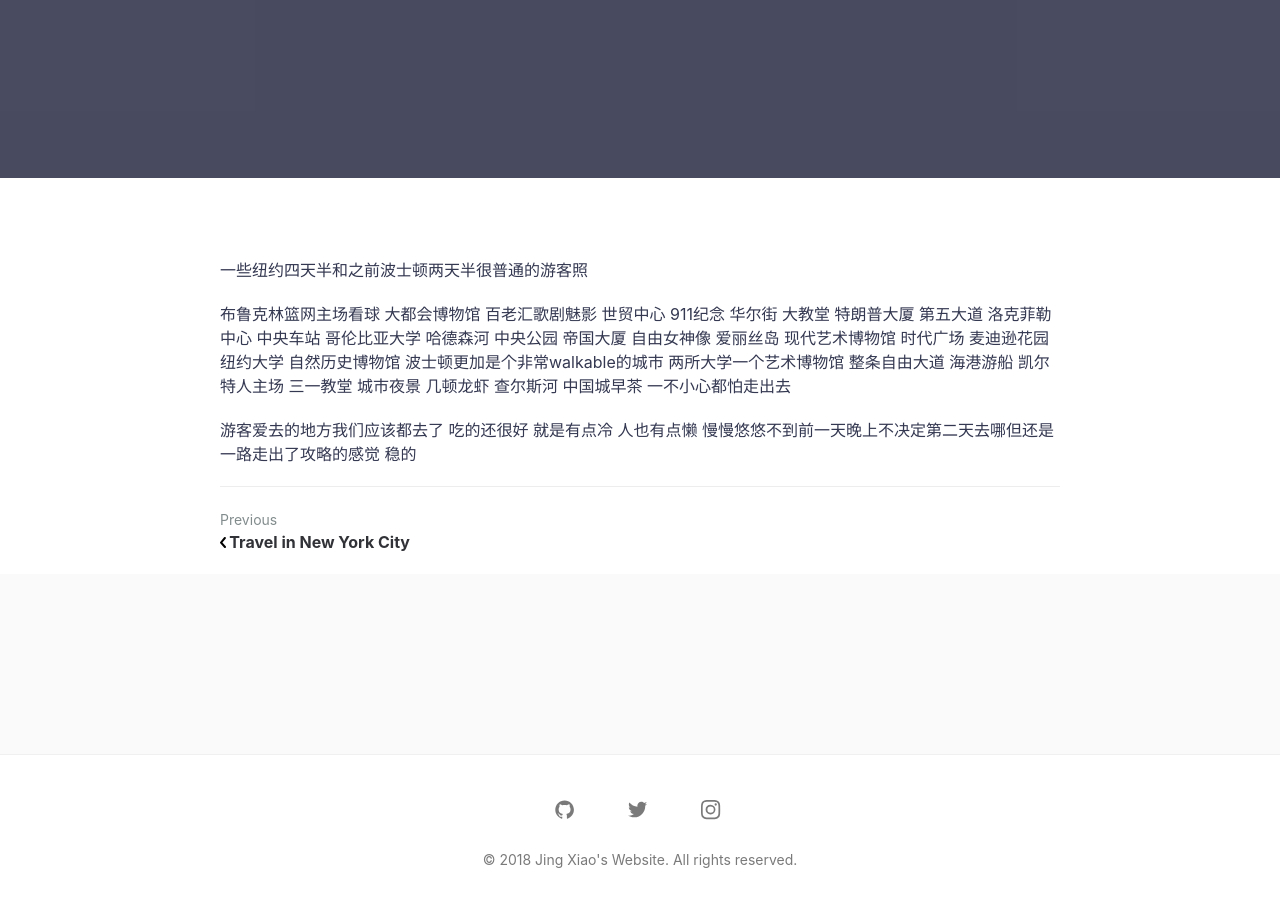
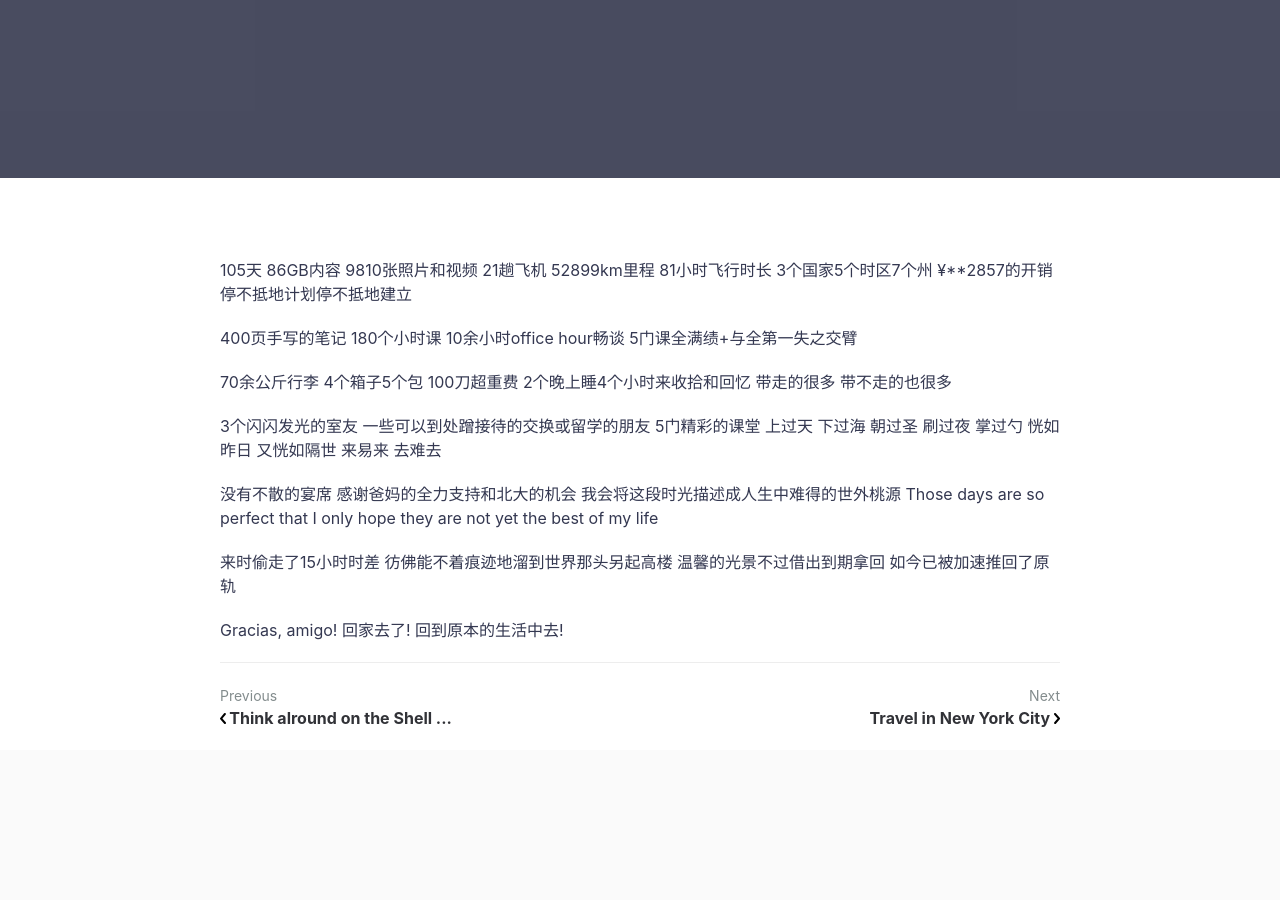
Before and after one commit to iamxiaoxiao/iamxiaoxiao.github.io, a Jekyll site: the page built from _posts/2017-12-20-New-York.md, in a window 1280 px wide and 900 px high, scrolled down 398 px. Built offline with Jekyll 4.4.1, drawn with Linux system fonts in a browser that asks for light colours; comment, search, counter and statistics services are not loaded.

Commit message:
add photos

```diff
--- a/_posts/2017-12-20-New-York.md
+++ b/_posts/2017-12-20-New-York.md
@@ -4,9 +4,44 @@ title: "Travel in U.S.A."
 featured-img: USA_201712
 ---
 
-一些纽约四天半和之前波士顿两天半很普通的游客照
+105天
+86GB内容
+9810张照片和视频
+21趟飞机
+52899km里程
+81小时飞行时长
+3个国家5个时区7个州
+¥**2857的开销
+停不抵地计划停不抵地建立
 
-布鲁克林篮网主场看球 大都会博物馆 百老汇歌剧魅影 世贸中心 911纪念 华尔街 大教堂 特朗普大厦 第五大道 洛克菲勒中心 中央车站 哥伦比亚大学 哈德森河 中央公园 帝国大厦 自由女神像 爱丽丝岛 现代艺术博物馆 时代广场 麦迪逊花园 纽约大学 自然历史博物馆
-波士顿更加是个非常walkable的城市 两所大学一个艺术博物馆 整条自由大道 海港游船 凯尔特人主场 三一教堂 城市夜景 几顿龙虾 查尔斯河 中国城早茶 一不小心都怕走出去
+400页手写的笔记
+180个小时课
+10余小时office hour畅谈
+5门课全满绩+与全第一失之交臂
 
-游客爱去的地方我们应该都去了 吃的还很好 就是有点冷 人也有点懒 慢慢悠悠不到前一天晚上不决定第二天去哪但还是一路走出了攻略的感觉 稳的
+70余公斤行李
+4个箱子5个包
+100刀超重费
+2个晚上睡4个小时来收拾和回忆
+带走的很多 带不走的也很多
+
+3个闪闪发光的室友
+一些可以到处蹭接待的交换或留学的朋友
+5门精彩的课堂
+上过天 下过海 朝过圣 刷过夜 掌过勺
+恍如昨日
+又恍如隔世
+来易来 去难去
+
+没有不散的宴席
+感谢爸妈的全力支持和北大的机会
+我会将这段时光描述成人生中难得的世外桃源
+Those days are so perfect that I only hope they are not yet the best of my life
+
+来时偷走了15小时时差
+彷佛能不着痕迹地溜到世界那头另起高楼
+温馨的光景不过借出到期拿回
+如今已被加速推回了原轨
+
+Gracias, amigo!
+回家去了! 回到原本的生活中去!
```
Also changed, not shown: _posts/2017-12-30-USA.md (renamed from _posts/2017-12-20-New-York-City.md).
